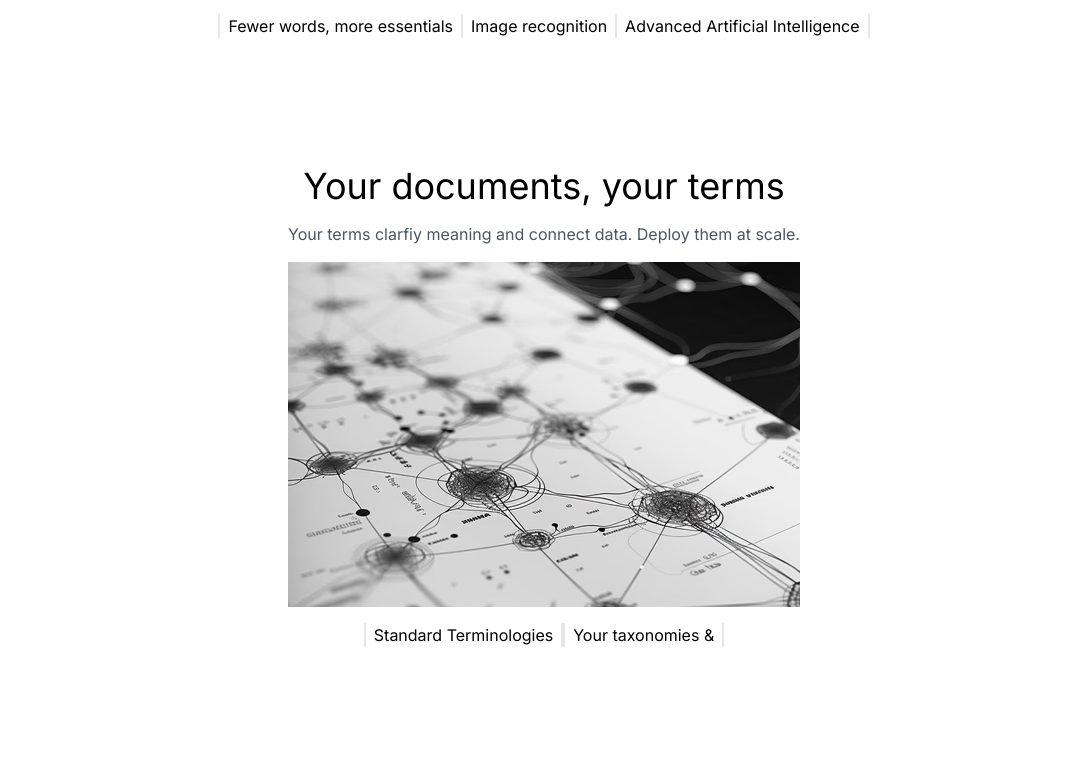
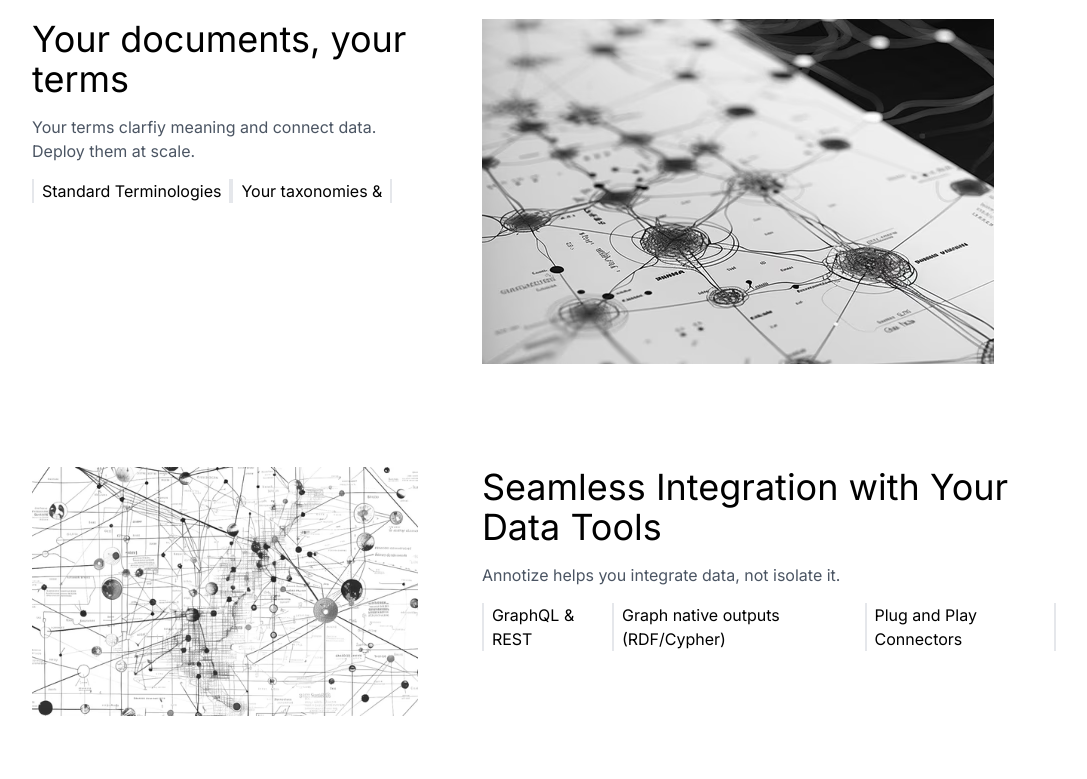
Before and after one commit to annotize/annotize.ai, a Next.js app: page / in a window 1280 px wide. Shown: the part 917-1696 px from the top of the page, without its empty margins (96-1183 px from the left). Built offline with nearby package versions, Linux system fonts and the light colour scheme; a web font is replaced by a local one.

Commit message:
root page styling changes

```diff
--- a/app/page.tsx
+++ b/app/page.tsx
@@ -68,9 +68,47 @@ const benefits: Benefit[] = [
   },
 ];
 
+function BenefitImageColumn({ benefit }: { benefit: Benefit }) {
+  return (
+    <div className="min-h-[28rem]">
+      <img alt={benefit.image.alt} src={benefit.image.src} />
+    </div>
+  );
+}
+
+function BenefitTextColumn({ benefit }: { benefit: Benefit }) {
+  return (
+    <div className="flex flex-col gap-4 max-w-[56rem] min-h-[28rem]">
+      <h2 className="text-4xl">{benefit.heading}</h2>
+      <p
+        className="text-gray-600 text-left w-full"
+        style={{ maxWidth: "40rem" }}
+      >
+        {benefit.text}
+      </p>
+      <div className="flex flex-row">
+        {benefit.supportingFeatures.map((feature, featureI) => (
+          <div
+            className={cn({
+              "border-x-2":
+                featureI === 0 ||
+                featureI === benefit.supportingFeatures.length - 1 ||
+                featureI % 2 === 0,
+              "px-2": true,
+            })}
+            key={featureI}
+          >
+            {feature.text}
+          </div>
+        ))}
+      </div>
+    </div>
+  );
+}
+
 export default function Home() {
   return (
-    <main className="flex flex-col gap-32">
+    <main className="flex flex-col gap-32 items-center">
       <section className="flex flex-row items-center">
         <div className="flex flex-col items-center gap-4">
           <h1 className="font-bold text-5xl">Insights on your terms</h1>
@@ -88,33 +126,26 @@ export default function Home() {
           />
         </div>
       </section>
-      {benefits.map((benefit, benefitI) => (
-        <section className="flex flex-col items-center gap-4" key={benefitI}>
-          <h2 className="text-4xl">{benefit.heading}</h2>
-          <p className="text-gray-600">{benefit.text}</p>
-          <img
-            alt={benefit.image.alt}
-            src={benefit.image.src}
-            style={{ maxWidth: "50%" }}
-          />
-          <div className="flex flex-row justify-between">
-            {benefit.supportingFeatures.map((feature, featureI) => (
-              <div
-                className={cn({
-                  "border-x-2":
-                    featureI === 0 ||
-                    featureI === benefit.supportingFeatures.length - 1 ||
-                    featureI % 2 === 0,
-                  "px-2": true,
-                })}
-                key={featureI}
-              >
-                {feature.text}
-              </div>
-            ))}
-          </div>
-        </section>
-      ))}
+      <section className="flex flex-row gap-4 md:gap-8 lg:gap-8 xl:gap-16 items-center">
+        <div>
+          {benefits.map((benefit, benefitI) =>
+            benefitI % 2 === 0 ? (
+              <BenefitImageColumn benefit={benefit} key={benefitI} />
+            ) : (
+              <BenefitTextColumn benefit={benefit} key={benefitI} />
+            )
+          )}
+        </div>
+        <div>
+          {benefits.map((benefit, benefitI) =>
+            benefitI % 2 === 0 ? (
+              <BenefitTextColumn benefit={benefit} key={benefitI} />
+            ) : (
+              <BenefitImageColumn benefit={benefit} key={benefitI} />
+            )
+          )}
+        </div>
+      </section>
     </main>
   );
 }
```
